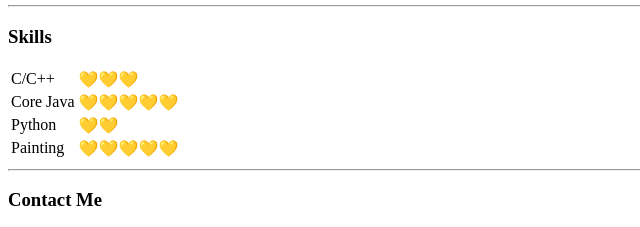
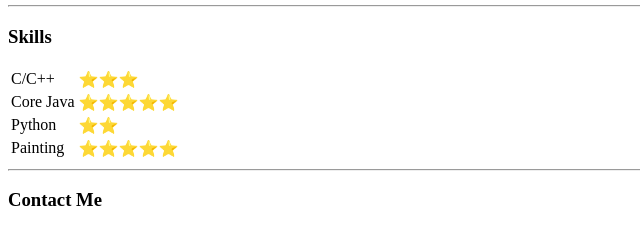
Before and after one commit to HarsreenKour/cv, a plain HTML site: page index.html in a window 1280 px wide. Shown: the part 626-853 px from the top of the page, 0-640 px from the left. Drawn offline with Linux system fonts and the light colour scheme.

Commit message:
Update index.html

```diff
--- a/index.html
+++ b/index.html
@@ -62,19 +62,19 @@
   <table cellspacing="2">
     <tr>
       <td>C/C++</td>
-      <td>💛💛💛</td>
+      <td>⭐⭐⭐</td>
     </tr>
     <tr>
       <td>Core Java</td>
-      <td>💛💛💛💛💛</td>
+      <td>⭐⭐⭐⭐⭐</td>
     </tr>
     <tr>
       <td>Python</td>
-      <td>💛💛</td>
+      <td>⭐⭐</td>
     </tr>
     <tr>
       <td>Painting</td>
-      <td>💛💛💛💛💛</td>
+      <td>⭐⭐⭐⭐⭐</td>
     </tr>
   </table>
   <hr>
```
